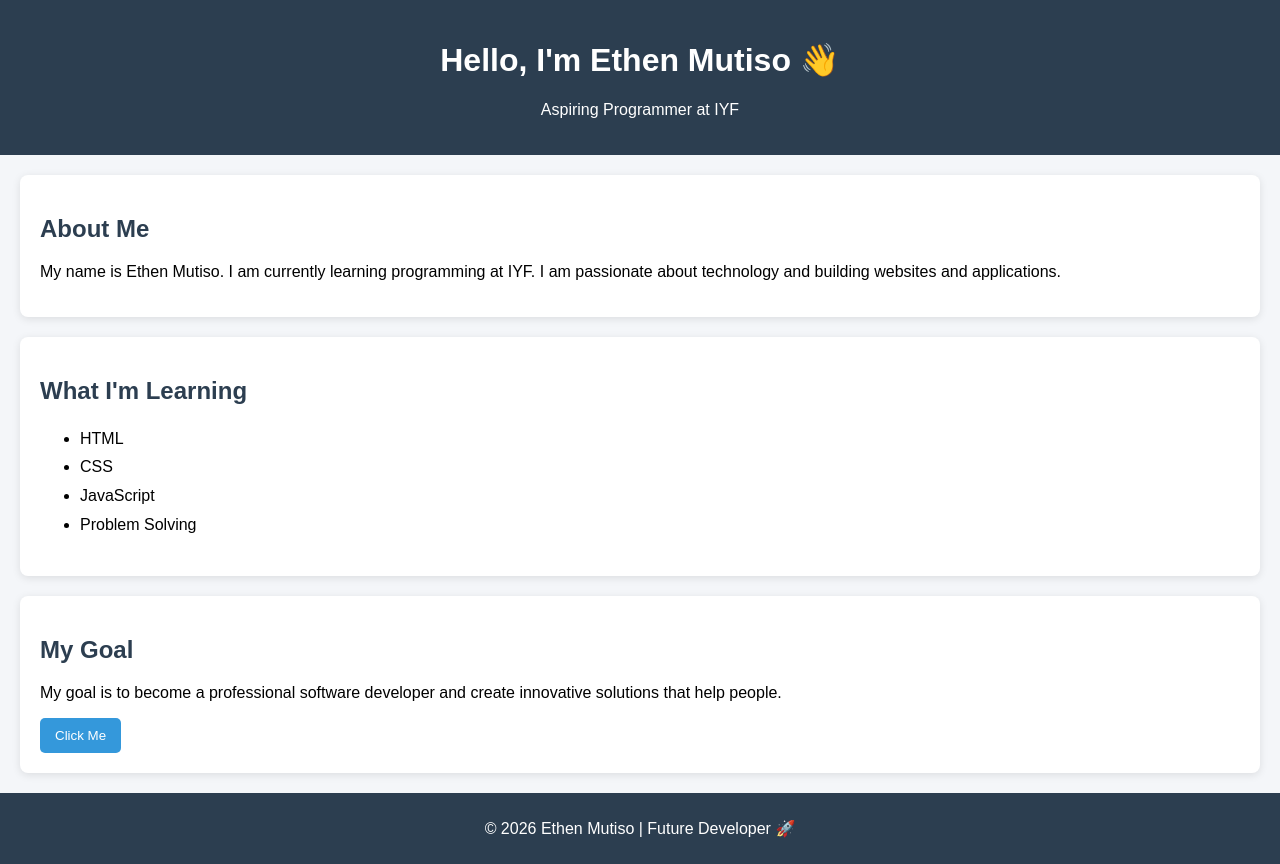
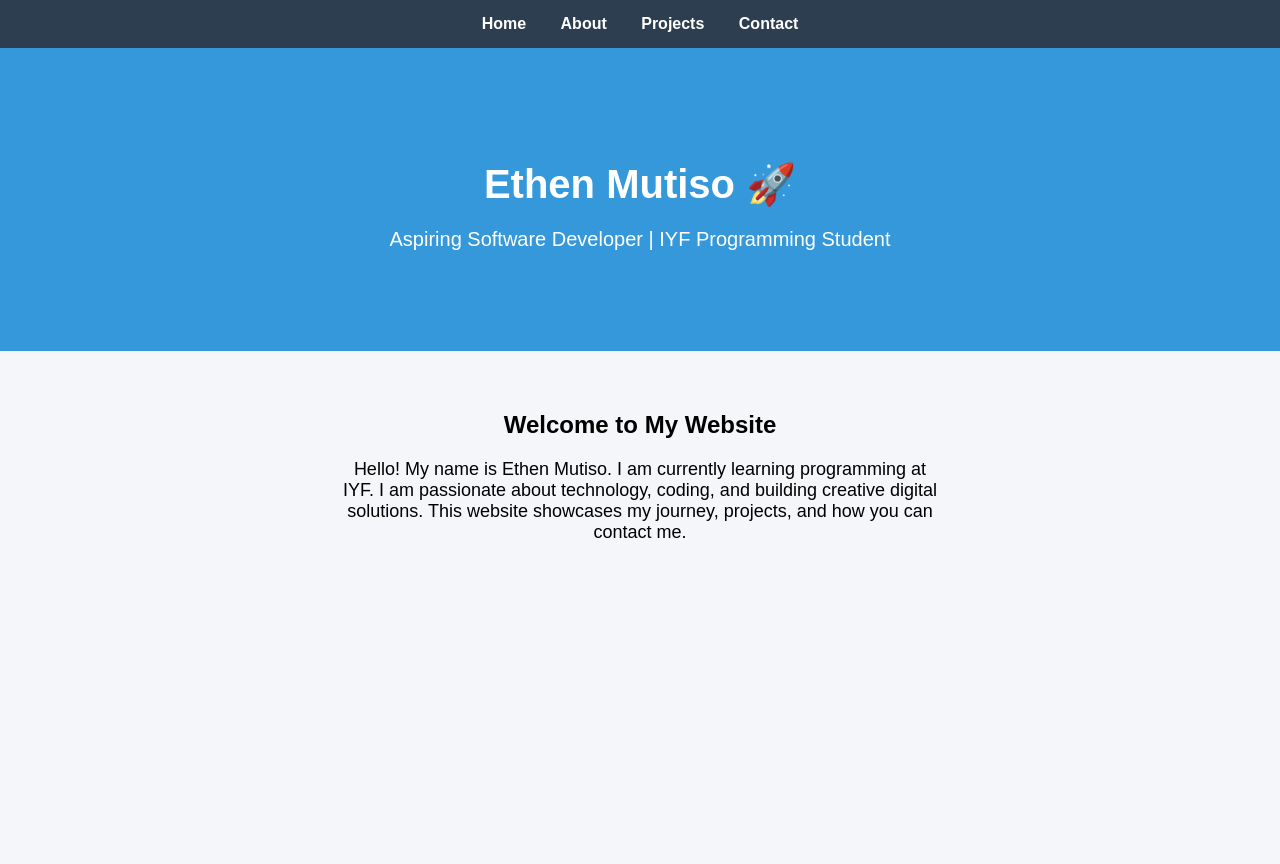
Before and after one commit to kaduskotoxic-droid/iyf-s10-week-2-kaduskotoxic-droid, a plain HTML site: page index.html in a window 1280 px wide. After the commit the page ends 800 px from the top, so only its background shows below. Drawn offline with Linux system fonts and the light colour scheme.

Commit message:
Update index.html

```diff
--- a/index.html
+++ b/index.html
@@ -2,103 +2,86 @@
 <html lang="en">
 <head>
     <meta charset="UTF-8">
-    <title>About Ethen Mutiso</title>
+    <title>Home - Ethen Mutiso</title>
+    <meta name="viewport" content="width=device-width, initial-scale=1.0">
+
     <style>
         body {
+            margin: 0;
             font-family: Arial, sans-serif;
             background-color: #f4f6f9;
-            margin: 0;
-            padding: 0;
         }
 
-        header {
+        nav {
             background-color: #2c3e50;
-            color: white;
-            padding: 20px;
+            padding: 15px;
             text-align: center;
         }
 
-        section {
-            padding: 20px;
-            margin: 20px;
-            background-color: white;
-            border-radius: 8px;
-            box-shadow: 0 2px 8px rgba(0,0,0,0.1);
+        nav a {
+            color: white;
+            text-decoration: none;
+            margin: 0 15px;
+            font-weight: bold;
         }
 
-        h2 {
-            color: #2c3e50;
+        nav a:hover {
+            color: #3498db;
         }
 
-        ul {
-            line-height: 1.8;
+        .hero {
+            background-color: #3498db;
+            color: white;
+            text-align: center;
+            padding: 80px 20px;
         }
 
-        footer {
-            text-align: center;
-            padding: 10px;
-            background-color: #2c3e50;
-            color: white;
-            margin-top: 20px;
+        .hero h1 {
+            font-size: 40px;
+            margin-bottom: 10px;
         }
 
-        button {
-            background-color: #3498db;
-            color: white;
-            border: none;
-            padding: 10px 15px;
-            border-radius: 5px;
-            cursor: pointer;
+        .hero p {
+            font-size: 20px;
         }
 
-        button:hover {
-            background-color: #2980b9;
+        .intro {
+            padding: 40px 20px;
+            text-align: center;
+        }
+
+        .intro p {
+            max-width: 600px;
+            margin: auto;
+            font-size: 18px;
         }
     </style>
 </head>
 <body>
 
-<header>
-    <h1>Hello, I'm Ethen Mutiso 👋</h1>
-    <p>Aspiring Programmer at IYF</p>
-</header>
+    <!-- Navigation -->
+    <nav>
+        <a href="index.html">Home</a>
+        <a href="about.html">About</a>
+        <a href="projects.html">Projects</a>
+        <a href="contact.html">Contact</a>
+    </nav>
 
-<section>
-    <h2>About Me</h2>
-    <p>
-        My name is Ethen Mutiso. I am currently learning programming at IYF.
-        I am passionate about technology and building websites and applications.
-    </p>
-</section>
+    <!-- Hero Section -->
+    <section class="hero">
+        <h1>Ethen Mutiso 🚀</h1>
+        <p>Aspiring Software Developer | IYF Programming Student</p>
+    </section>
 
-<section>
-    <h2>What I'm Learning</h2>
-    <ul>
-        <li>HTML</li>
-        <li>CSS</li>
-        <li>JavaScript</li>
-        <li>Problem Solving</li>
-    </ul>
-</section>
-
-<section>
-    <h2>My Goal</h2>
-    <p>
-        My goal is to become a professional software developer and create
-        innovative solutions that help people.
-    </p>
-    <button onclick="showMessage()">Click Me</button>
-</section>
-
-<footer>
-    <p>© 2026 Ethen Mutiso | Future Developer 🚀</p>
-</footer>
-
-<script>
-    function showMessage() {
-        alert("Keep going Ethen! You are becoming a great programmer!");
-    }
-</script>
+    <!-- Brief Introduction -->
+    <section class="intro">
+        <h2>Welcome to My Website</h2>
+        <p>
+            Hello! My name is Ethen Mutiso. I am currently learning programming at IYF.
+            I am passionate about technology, coding, and building creative digital solutions.
+            This website showcases my journey, projects, and how you can contact me.
+        </p>
+    </section>
 
 </body>
 </html>
```
